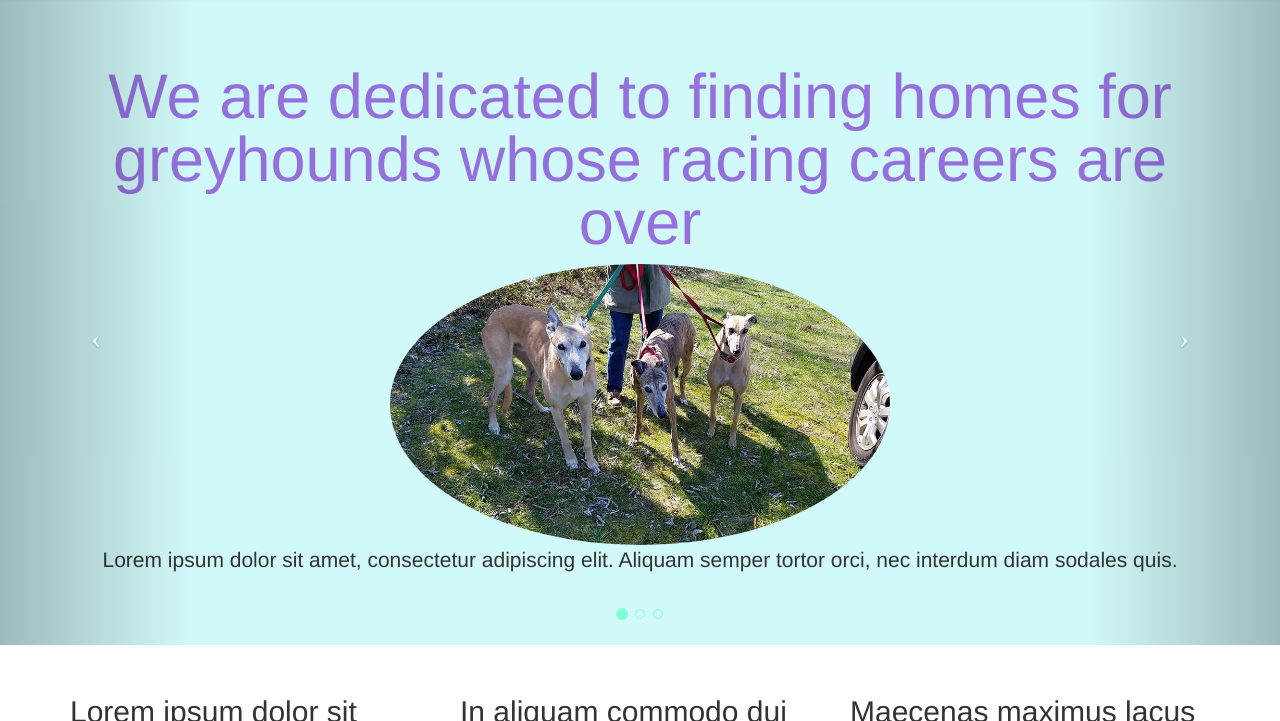
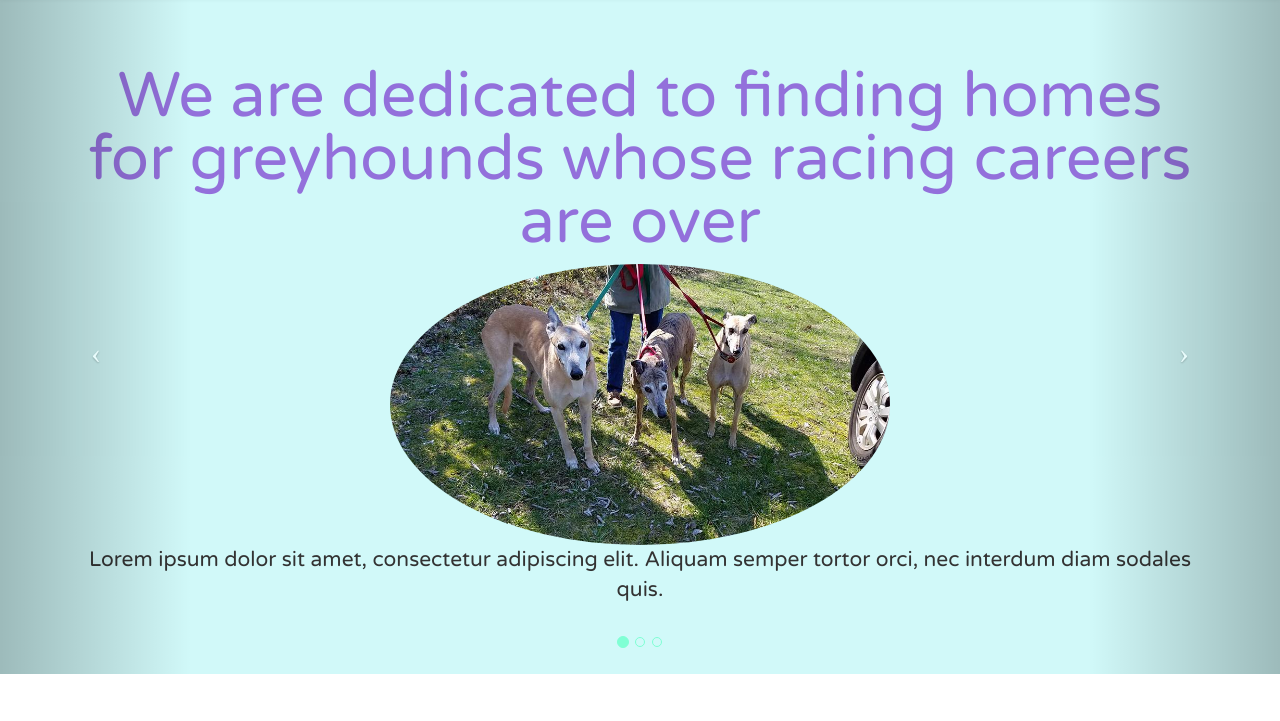
Before and after one commit to BeeSnid/ky-grey-bootstrap, a plain HTML site: page index.html in a window 1280 px wide. Shown: the part 53-774 px from the top of the page. Drawn offline with nearby package versions, Linux system fonts and the light colour scheme.

Commit message:
readme updates

```diff
--- a/css/styles.css
+++ b/css/styles.css
@@ -2,11 +2,13 @@
 =====*/
 
 body {
+	font-family: 'Varela Round', sans-serif;
 	padding-top: 50px;
 }
 
 
 #index h1 {
+	font-family: 'Varela Round', sans-serif;
 	color: mediumpurple;
 }
 
@@ -58,6 +60,9 @@ body {
 	border-color: aquamarine
 }
 
+
+
+
 ul {
   list-style-type: none;
 }
--- a/index.html
+++ b/index.html
@@ -3,6 +3,7 @@
 	<head>
 		<title>Kentucky Greyhound Rescue</title>
 			<meta name="viewport" content="width=device-width, initial-scale=1.0">
+			<link href='https://fonts.googleapis.com/css?family=Varela+Round' rel='stylesheet' type='text/css'>
 
 			<link href="css/bootstrap.min.css" rel="stylesheet" media="screen">
     			<link href="css/bootstrap-theme.min.css" rel="stylesheet" media="screen">
@@ -37,8 +38,8 @@
 							<li>Interested in adopting or Fostering? Let us know!</li>
 							<li><a href="#">			<img class="img-facebook img-resposive hidden-xs img-rounded" src="img/facebook.png" alt="Facebook Logo">
 								Facebook</a></li>
-							<li><a href="#">					<img class="img-gmail img-resposive hidden-xs img-rounded" src="img/gmail.png" alt="Gmail Logo">
-Gmail</a></li>
+							<li><a href="#"><img class="img-gmail img-resposive hidden-xs img-rounded" src="img/gmail.png" alt="Gmail Logo">
+									Gmail</a></li>
 						</ul>
 						</li>
 					</ul>
@@ -89,9 +90,11 @@ Gmail</a></li>
 								<p><b>Time:</b> 9am</p></li>
 								</div>
 							</div>
+
 						</ul>
 
 					</div>
+
 				</div>
 			</div>
 			<a class="left carousel-control" href="#greyCarousel" data-slide="prev">
```
Also changed, not shown: 2 other files.
